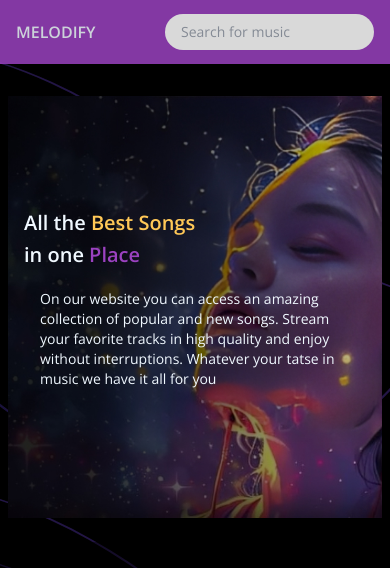
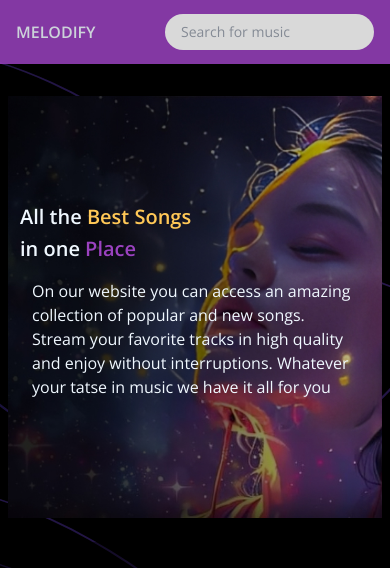
Before and after one commit to adeyanjufawaz/melodify, a Next.js app: page / in a window 390 px wide. Shown: the top 568 px of the page. Built offline with nearby package versions, Linux system fonts and the light colour scheme; no server answers.

Commit message:
Build/Artist Page

```diff
--- a/app/page.tsx
+++ b/app/page.tsx
@@ -33,7 +33,7 @@ export default function Home() {
         transition={{ duration: 0.6 }}
         className="relative bg-[url('/transparent.svg')] w-full flex justify-center  items-center px-2 md:px-8 py-6 "
       >
-        <div className="hero p-4 w-full mt-8 h-[50vh] lg:h-[80vh] flex justify-start items-center">
+        <div className="hero p-3 w-full mt-8 h-[50vh] lg:h-[80vh] flex justify-start items-center">
           <div className="w-full md:w-[50%]">
             <section className="text-xl lg:text-5xl font-semibold ">
               <h2>
@@ -44,8 +44,8 @@ export default function Home() {
               </h2>
             </section>
 
-            <section className="mt-1 md:mt-8 p-4">
-              <p className="text-sm lg:text-xl">
+            <section className="mt-1 md:mt-8 p-3">
+              <p className="text-base lg:text-xl">
                 On our website you can access an amazing collection of popular
                 and new songs. Stream your favorite tracks in high quality and
                 enjoy without interruptions. Whatever your tatse in music we
```
